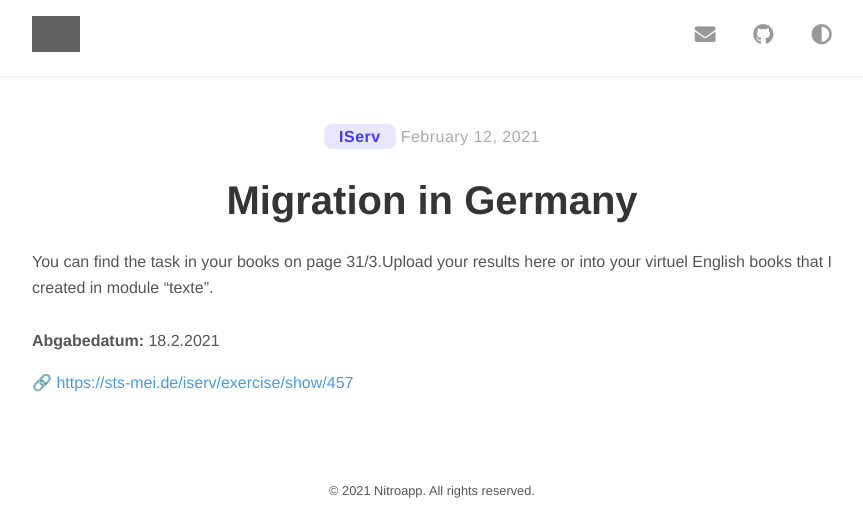
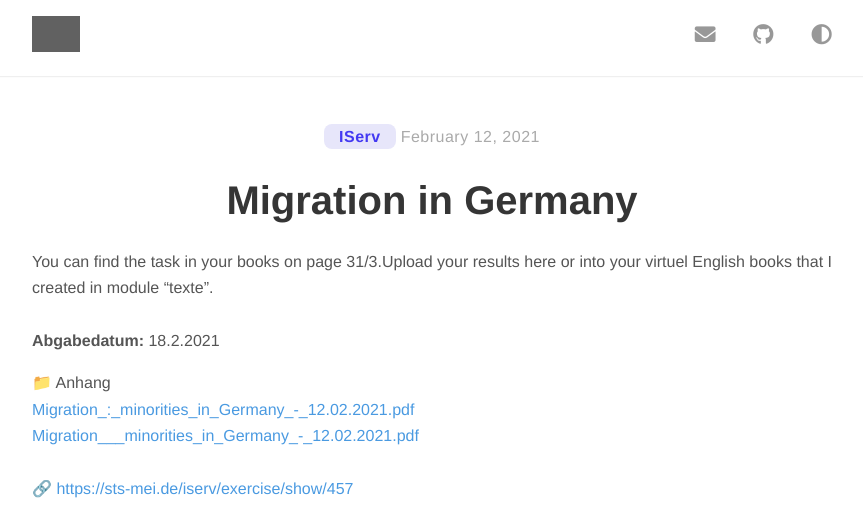
Before and after one commit to cns-nitroapp/blog, a Jekyll site: the page built from _posts/2021-2-12-457.md, in a window 1280 px wide, cut to the strip 0-526 px from the top of the page. Shown: the whole strip, without its empty margins (208-1071 px from the left). Built offline with Jekyll 4.4.1, drawn with Linux system fonts in a browser that asks for light colours; nearby versions of some CDN libraries; grey boxes are pictures that could not be loaded.

Commit message:
committing files

```diff
--- a/_posts/2021-2-12-457.md
+++ b/_posts/2021-2-12-457.md
@@ -5,5 +5,6 @@ author: [IServ]
 start-date: "2021-2-12"
 end-date: "2021-2-18"
 link: "https://sts-mei.de/iserv/exercise/show/457"
+attachments: "<a href='https://sts-mei.de/iserv/fs/file/exercise-dl/7211/Migration%20:%20minorities%20in%20Germany%20-%2012.02.2021.pdf'>Migration_:_minorities_in_Germany_-_12.02.2021.pdf</a><br> <a href='https://sts-mei.de/iserv/fs/file/exercise-dl/9325/Migration%20_%20minorities%20in%20Germany%20-%2012.02.2021.pdf'>Migration___minorities_in_Germany_-_12.02.2021.pdf</a><br> "
 ---
-You can find the task in your books on page 31/3.Upload your results here or into your virtuel English books that I created in module "texte". <br><br>**Abgabedatum:** 18.2.2021
+You can find the task in your books on page 31/3.Upload your results here or into your virtuel English books that I created in module "texte". <br><br> **Abgabedatum:** 18.2.2021
```
